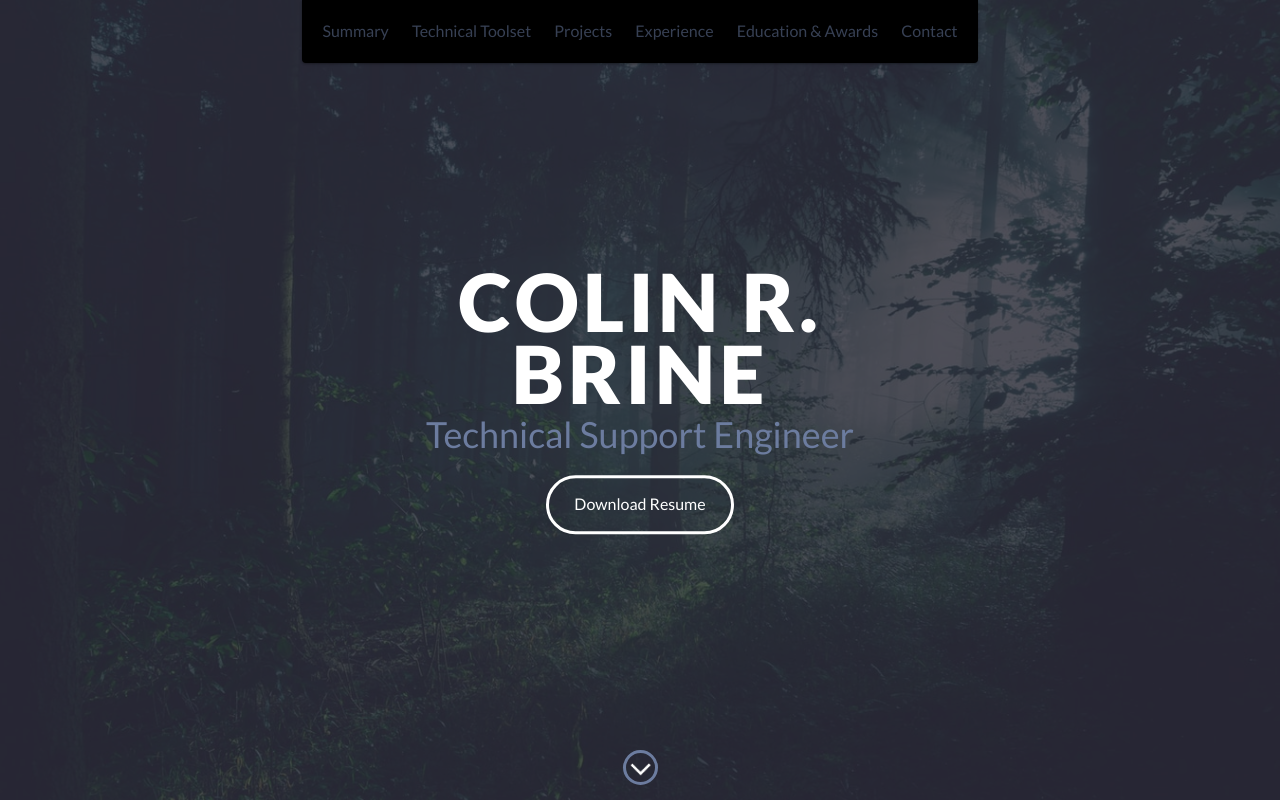
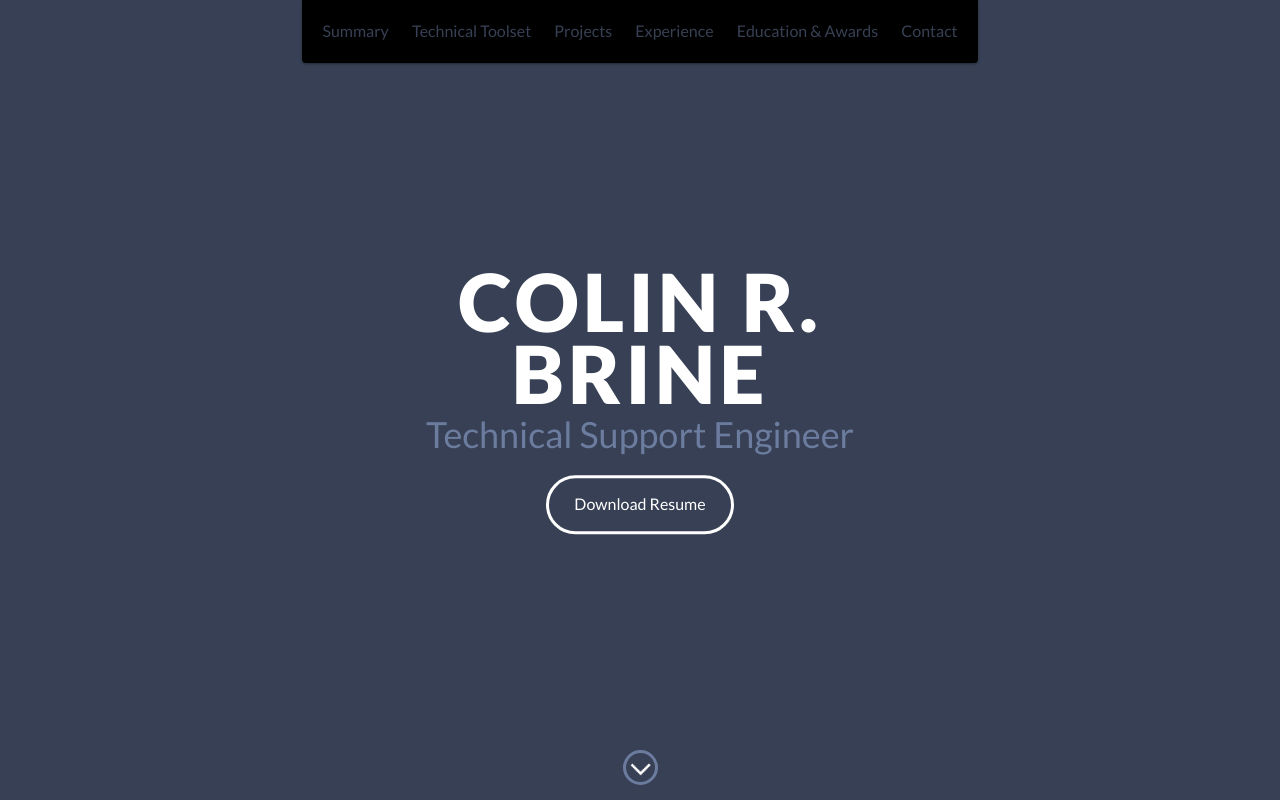
Before and after one commit to brinecr/brinecr.github.io, a website: page index.html in a window 1280 px wide. Shown: the top 802 px of the page. Drawn offline with nearby package versions, Linux system fonts and the light colour scheme; files that its build step writes are made by us from their sources.

Commit message:
Update styles.scss

```diff
--- a/scss/styles.scss
+++ b/scss/styles.scss
@@ -405,7 +405,7 @@ footer {
     right: 0;
     bottom: 0;
     left: 0;
-    background: rgba($base-color-hover, 0.8);
+    background: #374054;
     z-index: 1;
 }
 
```
